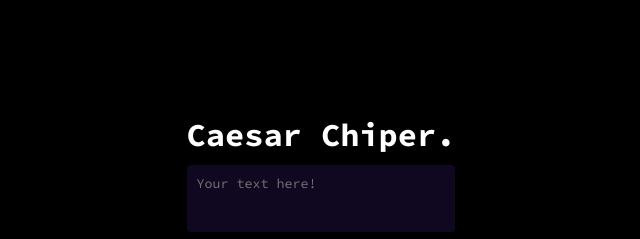
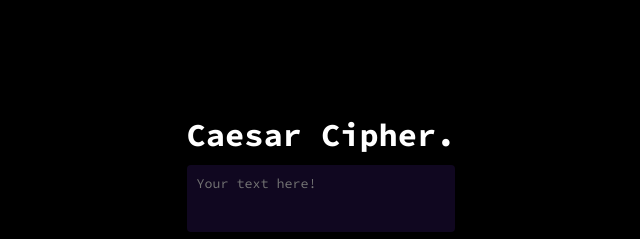
Before and after one commit to newlaz/caesar-cipher, a plain HTML site: page index.html in a window 1280 px wide. Shown: the part 220-459 px from the top of the page, 319-959 px from the left. Drawn offline with Linux system fonts and the light colour scheme.

Commit message:
Corrigiendo nombre

```diff
--- a/index.html
+++ b/index.html
@@ -5,14 +5,14 @@
     <meta charset="UTF-8">
     <meta http-equiv="X-UA-Compatible" content="IE=edge">
     <meta name="viewport" content="width=device-width, initial-scale=1.0">
-    <title>Caesar Chiper</title>
+    <title>Caesar Cipher</title>
     <link rel="stylesheet" href="./style.css">
     <script src="app.js" type="text/javascript" defer></script>
 </head>
 
 <body>
     <main>
-        <h1>Caesar Chiper.</h1>
+        <h1>Caesar Cipher.</h1>
         <form autocomplete="off" id="cifrador">
             <input type="text" id="input-original" name="text" placeholder="Your text here!" spellcheck="false">
         </form>
```
